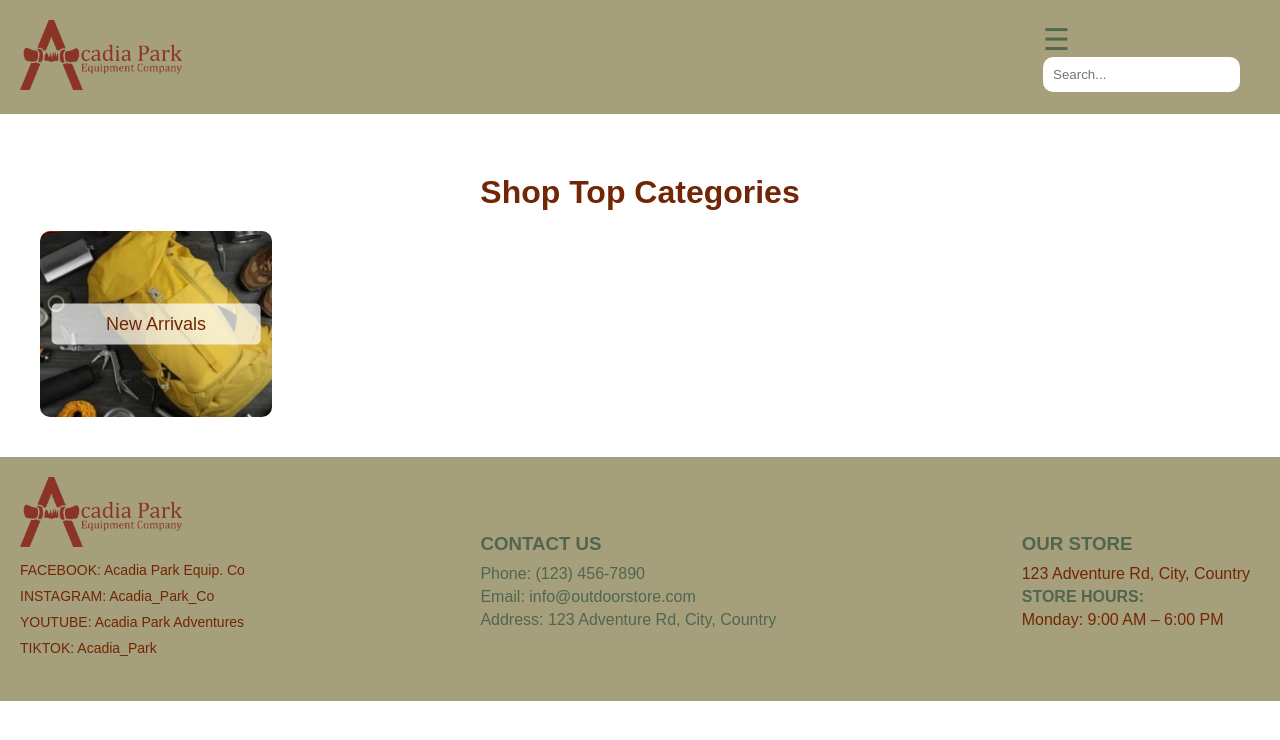
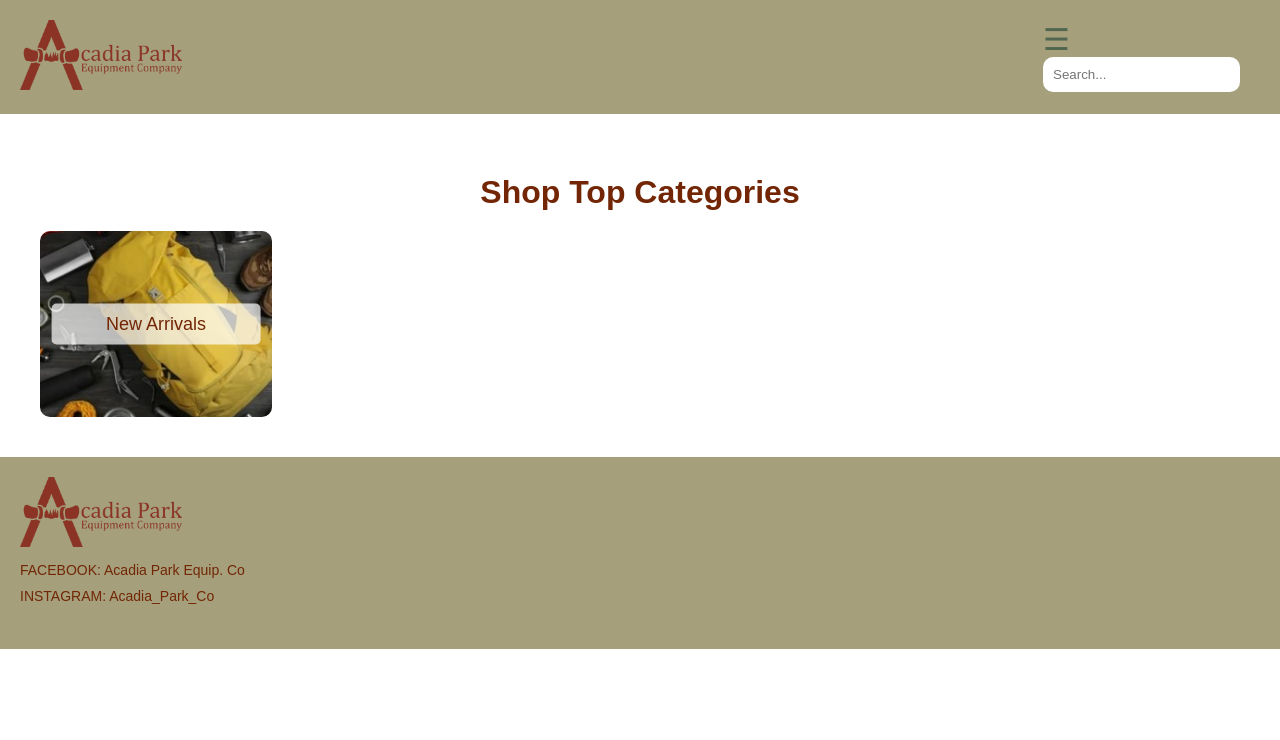
Before and after one commit to candicerader/acadia-park-site, a plain HTML site: page Page 2 Shop Page.html in a window 1280 px wide. Drawn offline with nearby package versions, Linux system fonts and the light colour scheme.

Commit message:
Update Page 2 Shop Page.html

```diff
--- a/Page 2 Shop Page.html
+++ b/Page 2 Shop Page.html
@@ -36,7 +36,7 @@
                 <img src="images/category1.jpg" alt="New Arrivals">
                 <p>New Arrivals</p>
             </div>
-            <!-- other categories -->
+            <!-- Add more categories here -->
         </div>
     </section>
 
@@ -47,26 +47,3 @@
             <div class="social-media-icons">
                 <span>FACEBOOK: Acadia Park Equip. Co</span>
                 <span>INSTAGRAM: Acadia_Park_Co</span>
-                <span>YOUTUBE: Acadia Park Adventures</span>
-                <span>TIKTOK: Acadia_Park</span>
-            </div>
-        </div>
-        <div class="footer-middle">
-            <h3>CONTACT US</h3>
-            <p class="contact-text">Phone: (123) 456-7890</p>
-            <p class="contact-text">Email: info@outdoorstore.com</p>
-            <p class="contact-text">Address: 123 Adventure Rd, City, Country</p>
-        </div>
-        <div class="footer-right">
-            <h3>OUR STORE</h3>
-            <p class="address-hours">123 Adventure Rd, City, Country</p>
-            <h4>STORE HOURS:</h4>
-            <p class="address-hours">Monday: 9:00 AM – 6:00 PM</p>
-            <!-- other hours -->
-        </div>
-    </footer>
-
-    <!-- Include jQuery Script -->
-    <script src="js/scripts.js"></script>
-</body>
-</html>
```
